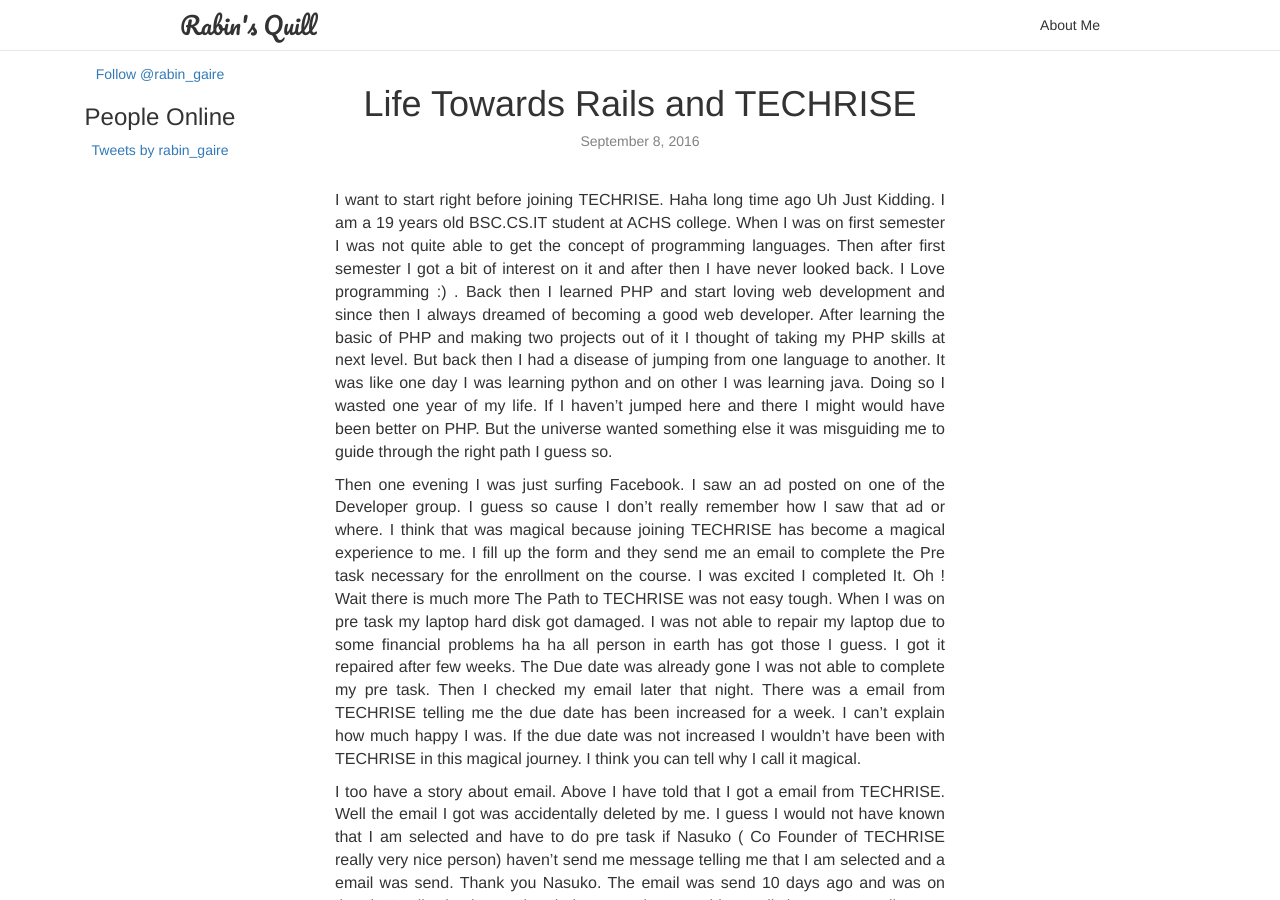
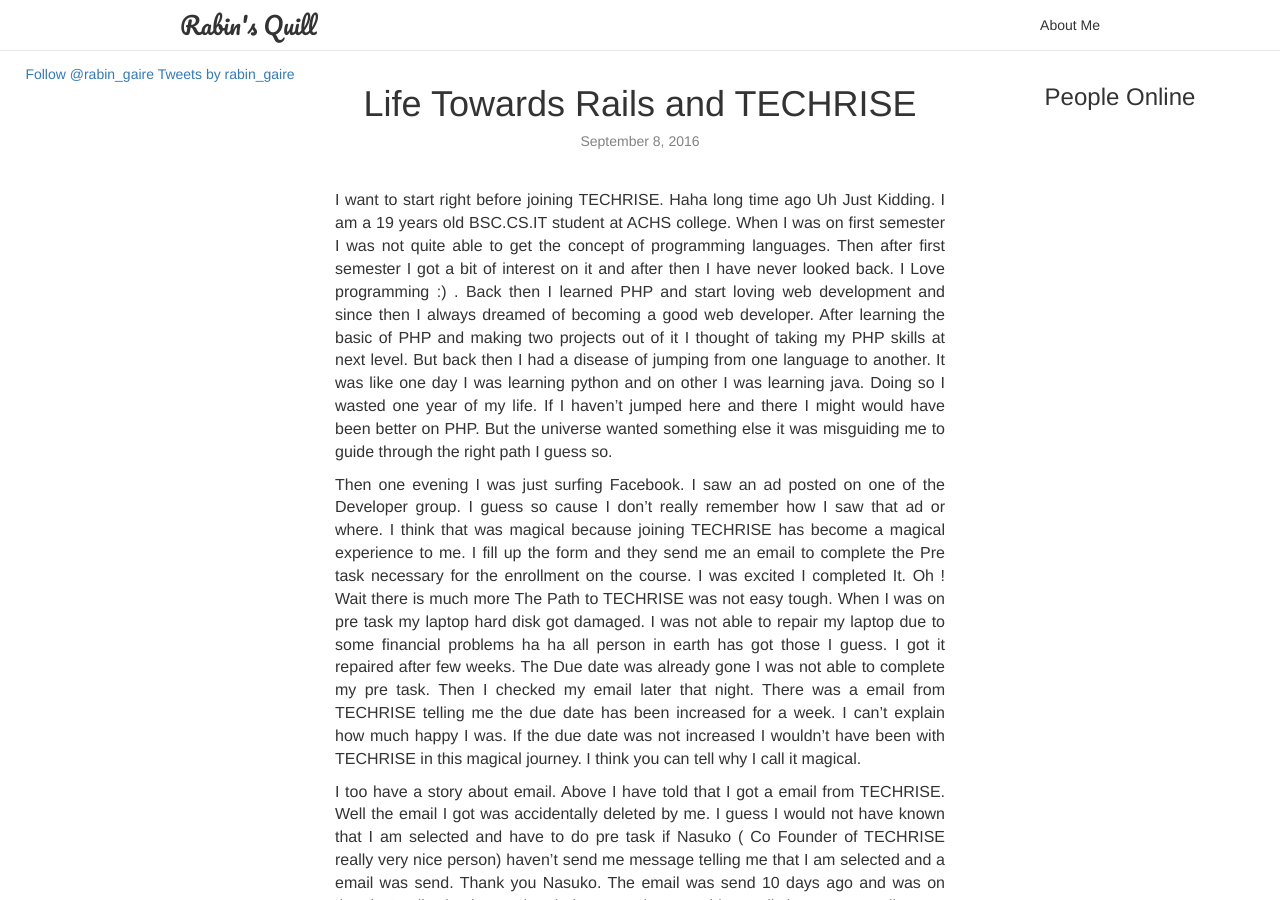
Before and after one commit to rabingaire/rabingaire.github.io, a Jekyll site: the page built from _posts/2016-09-08-life-towards-rails.markdown, in a window 1280 px wide and 900 px high. Built offline with Jekyll 4.4.1, drawn with Linux system fonts in a browser that asks for light colours; nearby versions of some CDN libraries; a script that is not in the unit is left out; comment, search, counter and statistics services are not loaded.

Commit message:
minor changes

```diff
--- a/_layouts/post.html
+++ b/_layouts/post.html
@@ -10,7 +10,6 @@
     <div class="container-fluid main-data">
       <div class="col-md-3 text-center">
         {% include twitter_follow_button.html %}
-        {% include livefeed.html %}
         {% include twitter_embedded.html %}
       </div>
       <div class="col-md-6 post-content">
@@ -23,6 +22,7 @@
         {% include social.html %}
       </div>
       <div class="col-md-3 text-center">
+        {% include livefeed.html %}
         {% include feedjit.html %}
       </div>
     </div>
```
